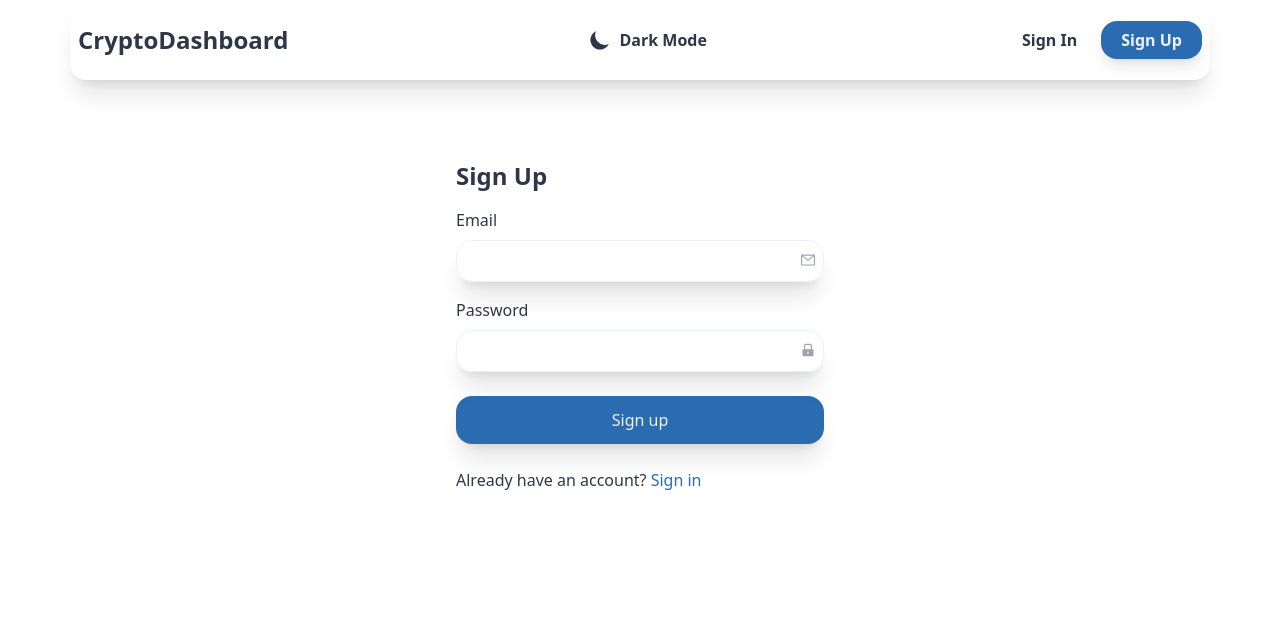
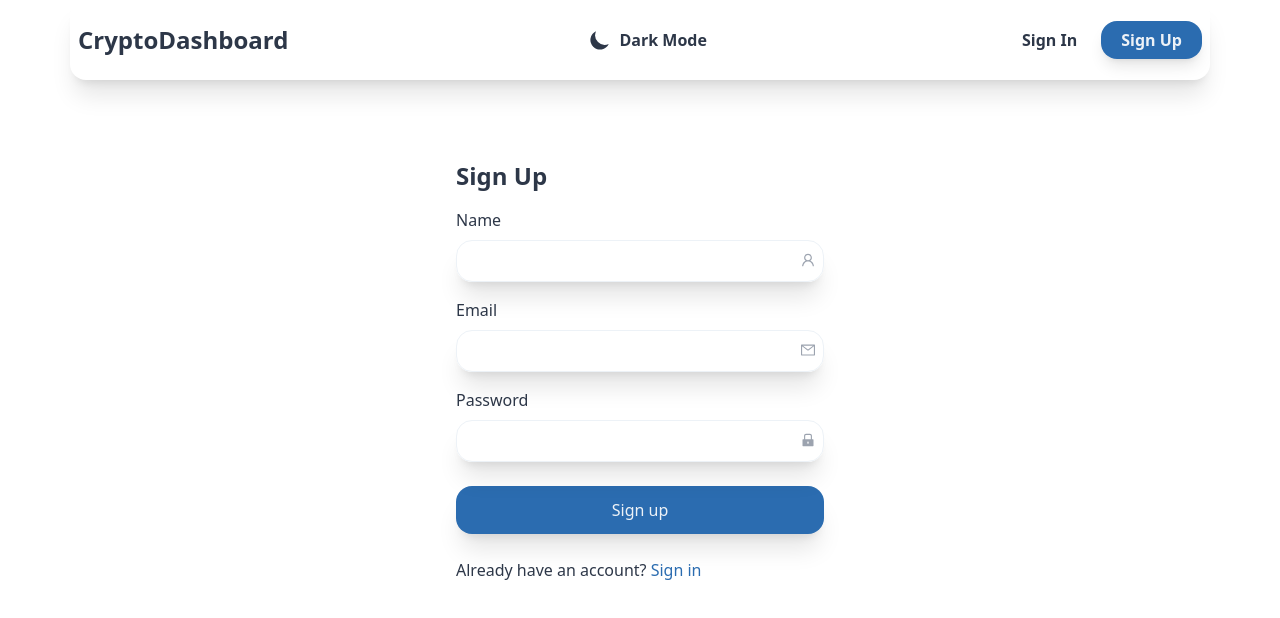
Before and after one commit to tsiupaknazar/crypto-app, a React (Vite) app: page /signup in a window 1280 px wide. Shown: the top 618 px of the page. Built offline with nearby package versions, Linux system fonts and the light colour scheme; no server answers.

Commit message:
Finished the Sign Up flow. Small fixes. Created detailed README about this project.

```diff
--- a/src/components/WatchList.jsx
+++ b/src/components/WatchList.jsx
@@ -5,7 +5,7 @@ import { db } from "../firebase";
 import { doc, onSnapshot, updateDoc } from "firebase/firestore";
 import { Sparklines, SparklinesLine, SparklinesSpots } from "react-sparklines";
 import { useLocalStorage } from "../hooks/useLocalStorage";
-import { WatchListSkeleton } from "./WatchListSkeleton";
+import { WatchListSkeleton } from "./skeletons/WatchListSkeleton";
 
 export default function WatchList() {
   const [coins, setCoins] = useState([]);
--- a/src/components/TopGainersLosers.jsx
+++ b/src/components/market/TopGainersLosers.jsx
@@ -1,12 +1,13 @@
 import React, { useState, useEffect } from "react";
 import axios from "axios";
 import { Link } from "react-router-dom";
-import { useAPI } from "../hooks/useAPI";
+import { useAPI } from "../../hooks/useAPI";
 
 const TopGainersLosers = () => {
   const { data, loading, error } = useAPI("coins/markets?vs_currency=usd&order=market_cap_desc&sparkline=true");
 
-  // if (loading) return <p className="text-center">Loading...</p>;
+  if (loading) return <p className="text-center">Loading...</p>;
+  // if (error) return <p className="text-red-500">Error: {error.message}</p>;
 
   // Sort by 24h % change
   const sorted = data.sort(
@@ -15,9 +16,6 @@ const TopGainersLosers = () => {
 
   const topGainers = sorted.slice(0, 10);
   const topLosers = sorted.slice(-10).reverse();
-
-  // console.log("Top Gainers:", topGainers);
-  // console.log("Top Losers:", topLosers);
 
   return (
     <div className="flex flex-col gap-6">
--- a/src/components/Trending.jsx
+++ b/src/components/market/Trending.jsx
@@ -2,7 +2,7 @@ import React, { useState, useEffect } from "react";
 import axios from "axios";
 import { Link } from "react-router-dom";
 
-import { useAPI } from "../hooks/useAPI";
+import { useAPI } from "../../hooks/useAPI";
 
 const Trending = () => {
   const { data, loading, error } = useAPI('search/trending');
--- /dev/null
+++ b/src/components/skeletons/NewsSkeleton.jsx
@@ -0,0 +1,15 @@
+export const NewsSkeleton = () => {
+    return (
+        <div className="mb-4 p-4 border border-gray-700 rounded-lg flex items-center gap-12 animate-pulse">
+            <div className="w-40 h-24 bg-gray-300 dark:bg-gray-700 rounded" />
+            <span className="flex-1 space-y-2">
+                <div className="h-6 bg-gray-300 dark:bg-gray-700 rounded w-3/4" />
+                <div className="h-4 bg-gray-200 dark:bg-gray-800 rounded w-full" />
+                <div className="flex items-center justify-between mt-2">
+                    <div className="h-4 bg-gray-200 dark:bg-gray-800 rounded w-1/4" />
+                    <div className="h-8 bg-gray-300 dark:bg-gray-700 rounded w-20" />
+                </div>
+            </span>
+        </div>
+    );
+}
--- a/src/context/AuthContext.jsx
+++ b/src/context/AuthContext.jsx
@@ -24,11 +24,12 @@ export const AuthContextProvider = ({ children }) => {
   const [user, setUser] = useState({});
   const [loading, setLoading] = useState(true);
 
-  const signUp = async (email, password) => {
+  const signUp = async (email, password, name) => {
     const res = await createUserWithEmailAndPassword(auth, email, password);
     const uid = res.user.uid;
 
     await setDoc(doc(db, "users", uid), {
+      name,
       email: res.user.email,
       watchList: [],
       createdAt: Date.now(),
@@ -97,8 +98,18 @@ export const AuthContextProvider = ({ children }) => {
 
 
   useEffect(() => {
-    const unsubscribe = onAuthStateChanged(auth, (currentUser) => {
-      setUser(currentUser);
+    const unsubscribe = onAuthStateChanged(auth, async (currentUser) => {
+      if (currentUser) {
+        const userRef = doc(db, "users", currentUser.uid);
+        const userSnap = await getDoc(userRef);
+        if (userSnap.exists()) {
+          setUser({ ...currentUser, ...userSnap.data() });
+        } else {
+          setUser(currentUser);
+        }
+      } else {
+        setUser(null);
+      }
       setLoading(false);
     });
     return () => {
--- a/src/pages/Account.jsx
+++ b/src/pages/Account.jsx
@@ -1,5 +1,5 @@
 import React from 'react';
-import SavedCoin from '../components/SavedCoin';
+import SavedCoins from '../components/SavedCoins';
 import { UserAuth } from '../context/AuthContext';
 import { Navigate, useNavigate } from 'react-router-dom';
 import WatchList from '../components/WatchList';
@@ -24,7 +24,7 @@ const Account = () => {
           <div>
             <h1 className='text-2xl font-bold'>Account</h1>
             <div>
-              <p>Welcome, {user?.email}</p>
+              Welcome, {user?.name ? user.name : user?.email ? user.email : "User"}
             </div>
           </div>
           <div>
@@ -37,10 +37,6 @@ const Account = () => {
           </div>
         </div>
         <div className='flex justfiy-between items-center my-12 py-8 rounded-div'>
-          {/* <div className='w-full min-h-[300px]'>
-            <h1 className='text-2xl font-bold py-4'>Watch List</h1>
-            <SavedCoin />
-          </div> */}
           <div className='w-full min-h-[300px]'>
             <WatchList />
           </div>
--- a/src/pages/NewsPage.jsx
+++ b/src/pages/NewsPage.jsx
@@ -3,21 +3,7 @@ import { useEffect, useState } from "react";
 
 import cryptoImg from "../assets/crypto-news.webp";
 
-const NewsSkeleton = () => {
-    return (
-        <div className="mb-4 p-4 border border-gray-700 rounded-lg flex items-center gap-12 animate-pulse">
-            <div className="w-40 h-24 bg-gray-300 dark:bg-gray-700 rounded" />
-            <span className="flex-1 space-y-2">
-                <div className="h-6 bg-gray-300 dark:bg-gray-700 rounded w-3/4" />
-                <div className="h-4 bg-gray-200 dark:bg-gray-800 rounded w-full" />
-                <div className="flex items-center justify-between mt-2">
-                    <div className="h-4 bg-gray-200 dark:bg-gray-800 rounded w-1/4" />
-                    <div className="h-8 bg-gray-300 dark:bg-gray-700 rounded w-20" />
-                </div>
-            </span>
-        </div>
-    );
-}
+import { NewsSkeleton } from "../components/skeletons/NewsSkeleton";
 
 const NewsPage = () => {
     const [news, setNews] = useState([]);
--- a/src/pages/SignUp.jsx
+++ b/src/pages/SignUp.jsx
@@ -1,10 +1,11 @@
 import React, { useState } from 'react';
-import { AiFillLock, AiOutlineMail } from 'react-icons/ai';
+import { AiFillLock, AiOutlineMail, AiOutlineUser } from 'react-icons/ai';
 import { FaGoogle } from 'react-icons/fa';
 import { Link, useNavigate } from 'react-router-dom';
 import { UserAuth } from '../context/AuthContext';
 
 const Signup = () => {
+  const [name, setName] = useState('');
   const [email, setEmail] = useState('');
   const [password, setPassword] = useState('');
   const [error, setError] = useState('');
@@ -15,7 +16,7 @@ const Signup = () => {
     e.preventDefault()
     setError('')
     try {
-      await signUp(email, password)
+      await signUp(email, password, name)
       navigate('/account')
     } catch (e) {
       setError(e.message)
@@ -31,6 +32,18 @@ const Signup = () => {
       <div className='max-w-[400px] mx-auto min-h-[600px] px-4 py-20'>
         <h1 className='text-2xl font-bold'>Sign Up</h1>
         <form onSubmit={handleSubmit}>
+          <div className='my-4'>
+            <label>Name</label>
+            <div className='my-2 w-full relative rounded-2xl shadow-xl'>
+              <input
+                onChange={(e) => setName(e.target.value)}
+                className='w-full p-2 bg-primary border border-input rounded-2xl'
+                type='text'
+                required
+              />
+              <AiOutlineUser className='absolute right-2 top-3 text-gray-400' />
+            </div>
+          </div>
           <div className='my-4'>
             <label>Email</label>
             <div className='my-2 w-full relative rounded-2xl shadow-xl'>
--- a/src/pages/Stats.jsx
+++ b/src/pages/Stats.jsx
@@ -1,7 +1,7 @@
 import React from 'react'
 
-import Trending from "../components/Trending";
-import TopGainersLosers from '../components/TopGainersLosers';
+import Trending from "../components/market/Trending";
+import TopGainersLosers from '../components/market/TopGainersLosers';
 
 const Stats = () => {
     return (
```
Also changed, not shown: src/components/SavedCoins.jsx (renamed from src/components/SavedCoin.jsx), src/components/skeletons/WatchListSkeleton.jsx (renamed from src/components/WatchListSkeleton.jsx), 1 other file (tests, documents, lock files or other folders).
